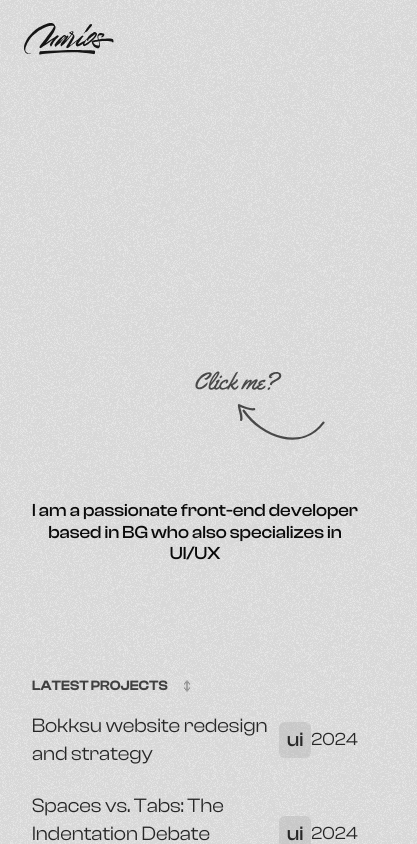
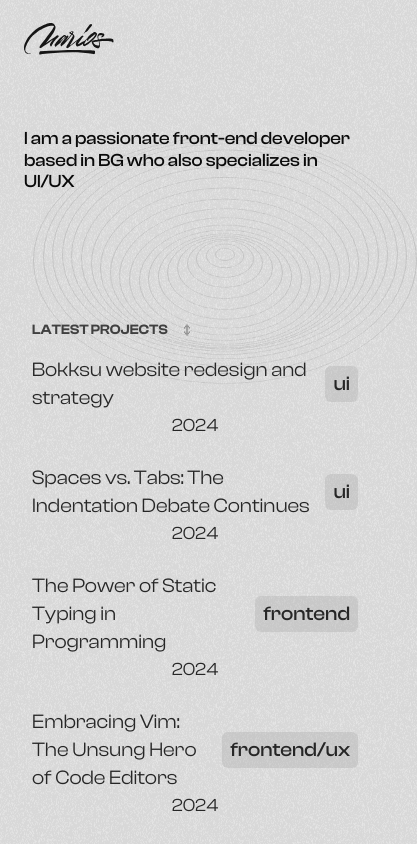
Before and after one commit to mpittas/mp-portfolio, a Next.js app: page / in a window 390 px wide. Shown: the top 844 px of the page, 417 px wide, since content can reach past the window. Built offline with nearby package versions, Linux system fonts and the light colour scheme.

Commit message:
Remove js that'd delay the website

```diff
--- a/src/components/anim/AnimatedCircles.jsx
+++ b/src/components/anim/AnimatedCircles.jsx
@@ -1,29 +1,36 @@
 "use client"
-import React from "react"
+import React, { useEffect, useRef } from "react"
 import { gsap } from "gsap"
 import { useTheme } from "next-themes"
 
-class AnimatedCircle extends React.Component {
-  componentDidMount() {
-    gsap.to(".c-circle", {
+const AnimatedCircle = () => {
+  const { theme } = useTheme()
+  const circleRef = useRef(null)
+
+  useEffect(() => {
+    const circles = circleRef.current.querySelectorAll(".c-circle")
+    const borderColor =
+      theme === "dark" ? "rgba(255, 255, 255, 0.2)" : "rgba(0, 0, 0, 0.1)"
+
+    gsap.to(circles, {
       y: -40,
-      borderColor: "rgba(255, 255, 255, 0.2)",
+      borderColor: borderColor,
       ease: "sine.inOut",
       stagger: { each: 0.06, from: "end", repeat: -1, yoyo: true },
     })
-  }
+  }, [theme]) // Dependency array includes theme, so the effect runs when theme changes
 
-  render() {
   return (
     <div className="h-[440px] mt-[-80px] select-none grid place-items-center text-white">
       <div
+        ref={circleRef}
         className="c-circle-wrap w-96 h-96 relative grid place-items-center"
         style={{ transform: "rotateX(50deg)" }}
       >
         {Array.from({ length: 20 }, (_, i) => (
           <div
             key={i}
-              className="c-circle rounded-full absolute border border-[rgba(255,255,255,0.01)]"
+            className="c-circle rounded-full absolute border border-[rgba(0,0,0,0.1)] dark:border-[rgba(255,255,255,0.01)]"
             style={{
               width: `${100 - 5 * i}%`,
               height: `${100 - 5 * i}%`,
@@ -34,6 +41,5 @@ class AnimatedCircle extends React.Component {
     </div>
   )
 }
-}
 
 export default AnimatedCircle
--- a/src/components/portfolio/PortfolioPostItems.tsx
+++ b/src/components/portfolio/PortfolioPostItems.tsx
@@ -1,18 +1,18 @@
-import Link from "next/link";
-import { formatDate } from "@/utils/utils";
-import Badge from "@/components/core/Badge";
+import Link from "next/link"
+import { formatDate } from "@/utils/utils"
+import Badge from "@/components/core/Badge"
 
 type PortfolioPostsItemsProps = {
   allPortfolios: {
     metadata: {
-      publishedAt: string;
-      title: string;
-      category: string;
-      featuredImage: string;
-    };
-    slug: string;
-  }[];
-};
+      publishedAt: string
+      title: string
+      category: string
+      featuredImage: string
+    }
+    slug: string
+  }[]
+}
 
 const PortfolioPostsItems = ({ allPortfolios }: PortfolioPostsItemsProps) => {
   return (
@@ -20,7 +20,7 @@ const PortfolioPostsItems = ({ allPortfolios }: PortfolioPostsItemsProps) => {
       {allPortfolios.map((post) => (
         <Link
           key={post.slug}
-          className="flex justify-between items-center p-2 hover:bg-neutral-100/[0.6] dark:hover:bg-neutral-800 group rounded-md"
+          className="flex flex-col sm:flex-row justify-start sm:justify-between items-center p-2 hover:bg-neutral-100/[0.6] dark:hover:bg-neutral-800 group rounded-md"
           href={`/portfolio/${post.slug}`}
         >
           <div className="flex items-center  gap-x-2 text-xl">
@@ -33,7 +33,7 @@ const PortfolioPostsItems = ({ allPortfolios }: PortfolioPostsItemsProps) => {
         </Link>
       ))}
     </div>
-  );
-};
+  )
+}
 
-export default PortfolioPostsItems;
+export default PortfolioPostsItems
--- /dev/null
+++ b/src/components/sections/HelloText.tsx
@@ -0,0 +1,19 @@
+import Image from "next/image"
+import TextScene from "@/components/anim/TextScene"
+
+export default function HelloText() {
+  return (
+    <div className="h-[500px] mt-[-4rem] relative pb-16">
+      <TextScene />
+      <div className="absolute bottom-[15%] left-[50%] z-[1] mix-blend-difference select-none">
+        <Image
+          src="/images/click-me-hd.svg"
+          width={130}
+          height={20}
+          alt="arrow-right"
+          className="opacity-80"
+        />
+      </div>
+    </div>
+  )
+}
--- a/src/components/views/MainView.tsx
+++ b/src/components/views/MainView.tsx
@@ -2,31 +2,26 @@ import TitleBig from "@/components/widgets/TitleBig"
 import PageWrap from "../layout/PageWrap"
 import { PortfolioPosts } from "@/components/portfolio/PortfolioPosts"
 import Image from "next/image"
-import TextScene from "@/components/anim/TextScene"
+import AnimatedCircles from "@/components/anim/AnimatedCircles"
 import TagSimulation from "@/components/anim/TagSimulation"
 import TagSimulationOld from "@/components/anim/TagSimulationOld"
 
 export default function MainView() {
   return (
     <div>
-      <div className="h-[500px] mt-[-4rem] relative pb-16">
-        {/* <TextScene /> */}
-        <div className="absolute bottom-[15%] left-[50%] z-[1] mix-blend-difference select-none">
-          <Image
-            src="/images/click-me-hd.svg"
-            width={130}
-            height={20}
-            alt="arrow-right"
-            className="opacity-80"
-          />
-        </div>
-      </div>
+      {/* <HelloText /> */}
       <PageWrap>
-        <div className="max-w-3xl mx-auto text-center mt-[-8rem] py-16 pb-28 relative ">
-          <TitleBig title="I am a passionate front-end developer based in BG who also specializes in UI/UX" />
+        <div className="relative pb-32">
+          <div className="max-w-[500px]">
+            <TitleBig title="I am a passionate front-end developer based in BG who also specializes in UI/UX" />
+          </div>
+
+          <div className="absolute top-[6%] right-[-15%]">
+            <AnimatedCircles />
+          </div>
         </div>
 
-        <div className=" z-1 relative pb-4">
+        <div className=" z-1 relative pb-32">
           <div className="flex items-center gap-x-2 pb-2">
             <div className="px-2 uppercase font-semibold text-neutral-700 dark:text-neutral-500 text-sm">
               Latest projects
@@ -46,8 +41,6 @@ export default function MainView() {
       </PageWrap>
       {/* <TagSimulation /> */}
       {/* <TagSimulation /> */}
-
-      {/* <div className="h-[100vh]"></div> */}
     </div>
   )
 }
--- a/src/components/widgets/TitleBig.tsx
+++ b/src/components/widgets/TitleBig.tsx
@@ -5,7 +5,7 @@ interface TitleBigProps {
 export default function TitleBig({ title = "Title here" }: TitleBigProps) {
   return (
     <div className="header">
-      <h1 className="md:text-[50px] text-neutral-950 dark:text-neutral-200/[0.9] font-medium font-clashdisplay">
+      <h1 className="md:text-[46px] text-neutral-950 dark:text-neutral-200/[0.9] font-medium font-clashdisplay">
         {title}
       </h1>
     </div>
```
Lines whose indentation alone changed are shown as unchanged.
